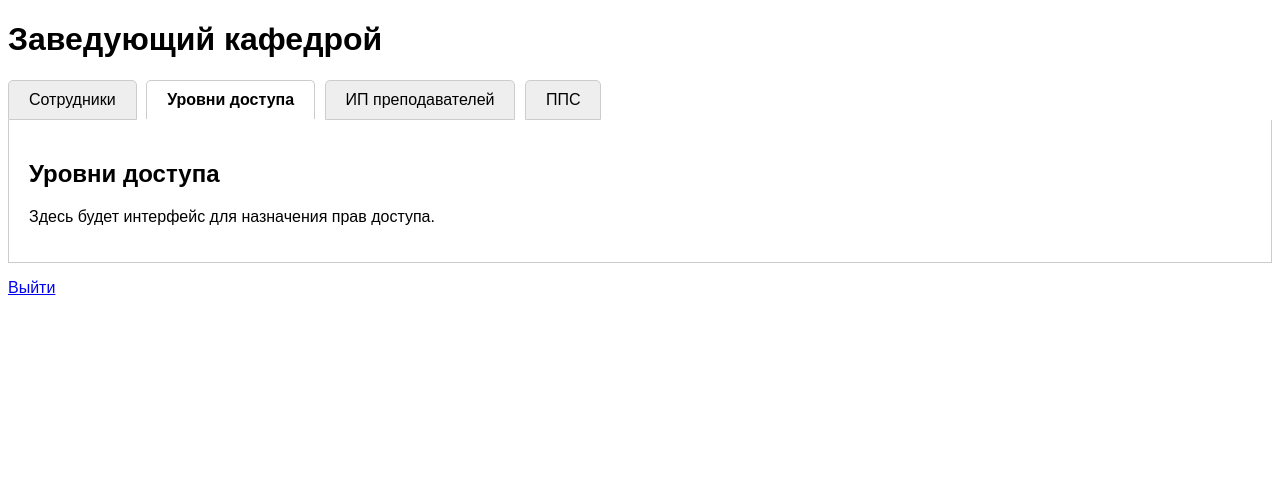
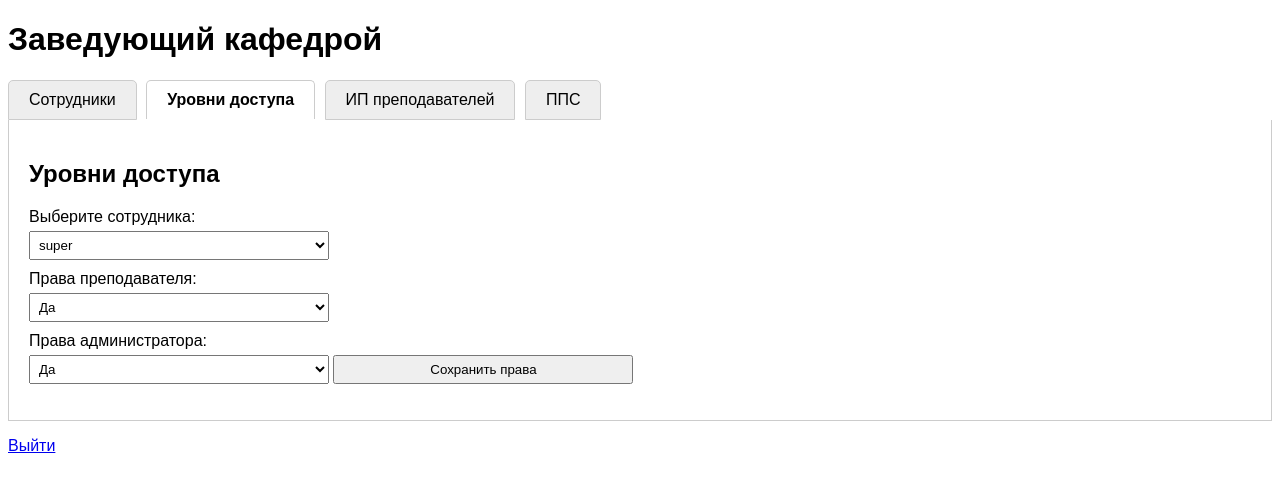
Before and after one commit to spitegod/ctuas-portal, a Django app: template main/templates/main/admin_dashboard.html in a window 1280 px wide, after a click on "Уровни доступа". Shown: the top 492 px of the page. Run offline with Django 5.2, Linux system fonts and the light colour scheme; the template is opened without the code that fills it: values that come from a table or form of the project are taken from there, others are empty; data comes from the database, SQL or seed files in the repository; both versions use the stored data as it was after the commit; one stand-in notice (Sample message) is shown.

Commit message:
Сделана вкладка прав доступа и реализована функция изменения прав доступа

```diff
--- a/main/templates/main/admin_dashboard.html
+++ b/main/templates/main/admin_dashboard.html
@@ -168,7 +168,42 @@
 <!-- Вкладка 2: Уровни доступа -->
 <div id="tab2" class="tab-content">
     <h2>Уровни доступа</h2>
-    <p>Здесь будет интерфейс для назначения прав доступа.</p>
+
+    <form method="post">
+        {% csrf_token %}
+        <input type="hidden" name="action" value="update_permissions">
+
+        <label>Выберите сотрудника:</label>
+        <select name="user_id" required>
+            {% for user in staff_users %}
+                <option value="{{ user.id }}">{{ user.username }}</option>
+            {% endfor %}
+        </select>
+
+        <label>Права преподавателя:</label>
+        <select name="is_staff" required>
+            <option value="True">Да</option>
+            <option value="False">Нет</option>
+        </select>
+
+        <label>Права администратора:</label>
+        <select name="is_superuser" required>
+            <option value="True">Да</option>
+            <option value="False">Нет</option>
+        </select>
+
+        <button type="submit">Сохранить права</button>
+    </form>
+
+    {% if messages %}
+        <ul class="message">
+            {% for message in messages %}
+                {% if "access" in message.tags %}
+                    <li class="{{ message.tags }}">{{ message }}</li>
+                {% endif %}
+            {% endfor %}
+        </ul>
+    {% endif %}
 </div>
 
 <!-- Вкладка 3: ИП преподавателей -->
```
Also changed, not shown: main/views.py (+24 -7 lines), db.sqlite3.
